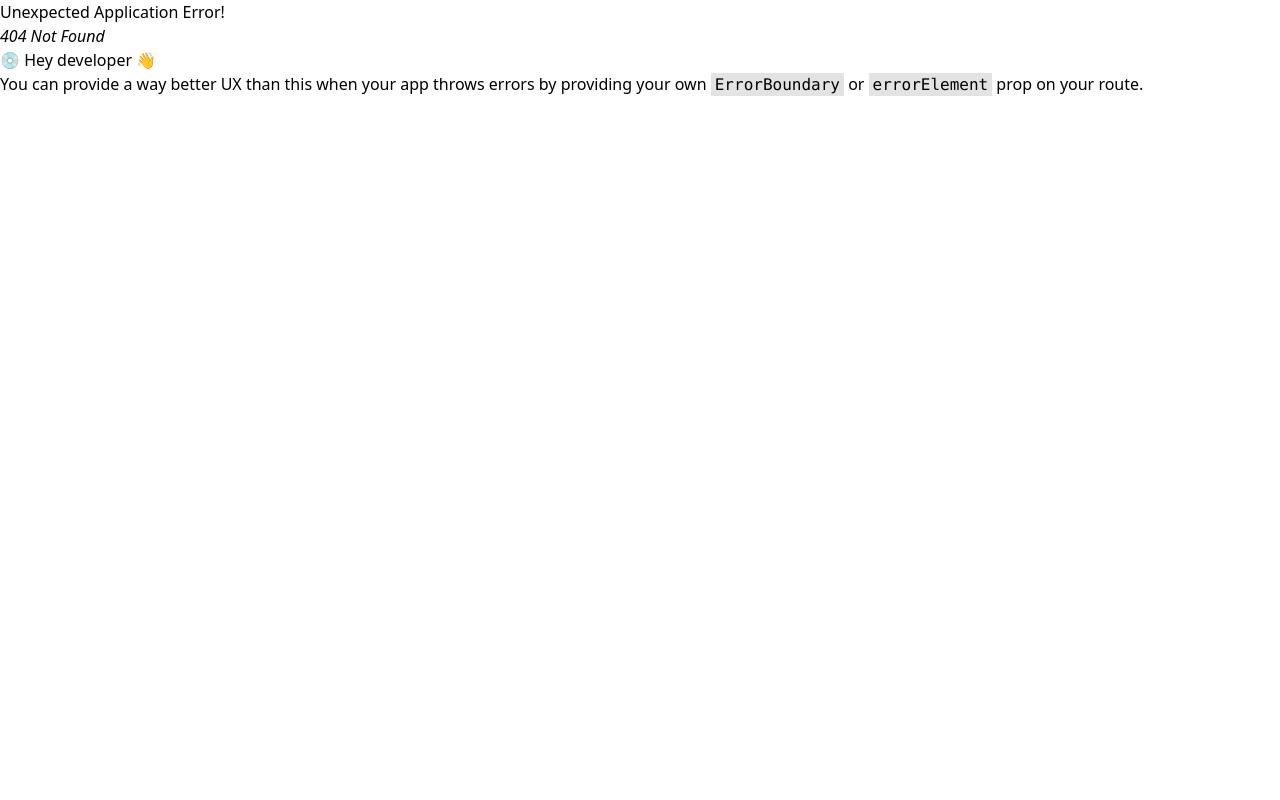
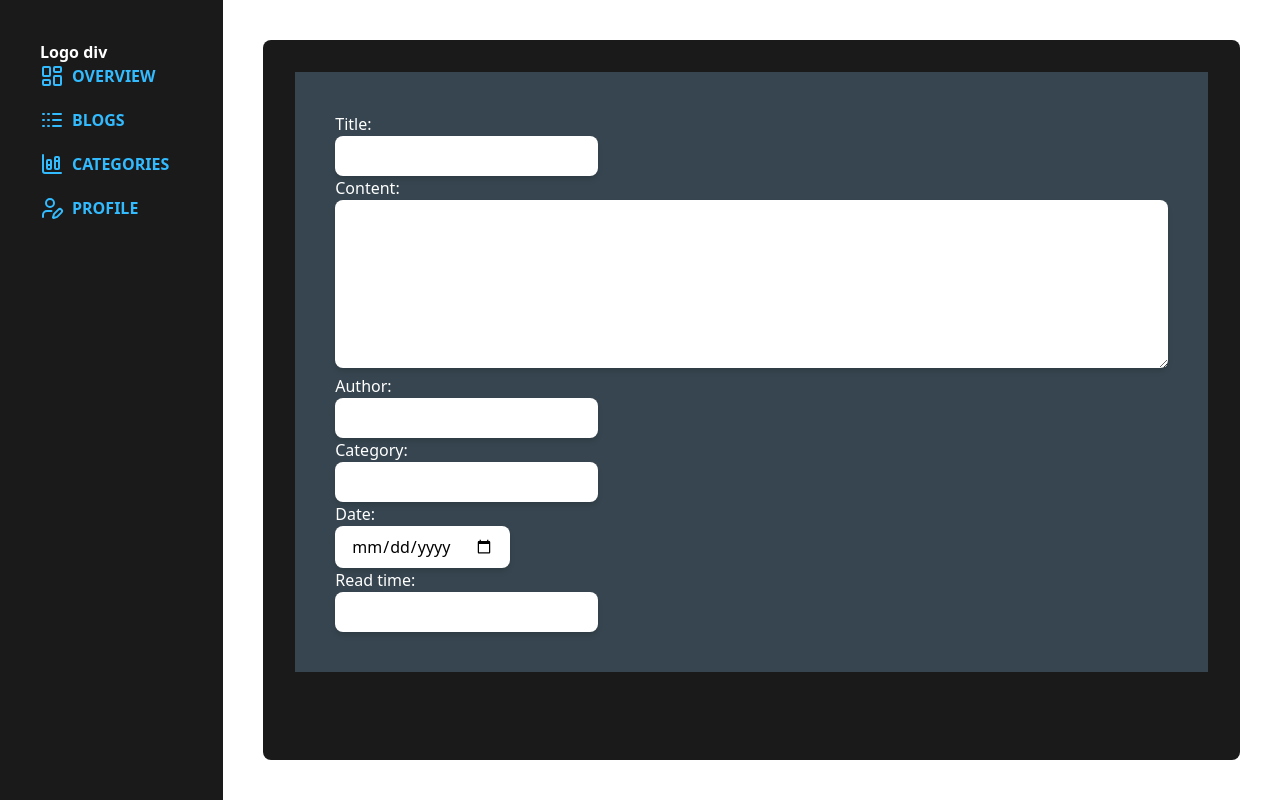
Before and after one commit to StaeyKay/blog, a React (Vite) app: page /dashboard/blogs/addBlog in a window 1280 px wide. Before the commit this address had no page. Built offline with nearby package versions, Linux system fonts and the light colour scheme.

Commit message:
Modified the dashboard

```diff
--- a/src/components/sidebar.jsx
+++ b/src/components/sidebar.jsx
@@ -1,27 +1,23 @@
-import React from 'react'
-import { NavLink } from 'react-router-dom'
-import K from '../constants'
+import React from "react";
+import { NavLink } from "react-router-dom";
+import K from "../constants";
 
 const Sidebar = () => {
   return (
-    <div className='bg-[#ffff00] min-h-screen w-64'>
+    <div className="bg-[#1a1a1a] min-h-screen w-64 text-white font-bold p-10">
       <div>Logo div</div>
-      <div className='flex flex-col gap-5'>
-        {
-            K.DASHBOARDLINKS.map((item, index) => (
-                <NavLink
-                to ={item.path}
-                key={index}>
-                <span>{item.icon}</span>
-             <span>{item.name}</span>
+      <div className="flex flex-col gap-5 text-[#33bbff]">
+        {K.DASHBOARDLINKS.map((item, index) => (
+          <NavLink to={item.path} key={index}>
+            <div className="flex gap-2 hover:bg-[#36454F] hover:p-2 hover:rounded-md">
+              <span>{item.icon}</span>
+              <span>{item.name}</span>
+            </div>
+          </NavLink>
+        ))}
+      </div>
+    </div>
+  );
+};
 
-                </NavLink>
-
-            ))
-        }
-    </div>
-    </div>
-  )
-}
-
-export default Sidebar
+export default Sidebar;
--- a/src/constants/index.jsx
+++ b/src/constants/index.jsx
@@ -1,4 +1,4 @@
-import { LayoutDashboard } from "lucide-react";
+import { ChartColumnStacked, LayoutDashboard, Logs, UserPen } from "lucide-react";
 
 const K = {
     NAVLINKS: [
@@ -43,10 +43,17 @@ const K = {
             path: "/dashboard"
         },
         {
+            icon: <Logs/>,
             name: "BLOGS",
             path: "/dashboard/blogs"
         },
         {
+            icon: <ChartColumnStacked/>,
+            name: "CATEGORIES",
+            path: "/dashboard/categories"
+        },
+        {
+            icon: <UserPen/>,
             name: "PROFILE",
             path: "/dashboard/profile"
         }
--- /dev/null
+++ b/src/pages/dasboard/pages/addBlog.jsx
@@ -0,0 +1,59 @@
+import React from "react";
+
+const AddBlog = () => {
+  return (
+    <div className="p-10 w-full">
+      <div className="bg-[#1a1a1a] text-white rounded-lg p-8 h-full space-y-4 items-center">
+        <form action="" className="bg-[#36454F] p-10">
+          <label htmlFor="" className="block">
+            Title:
+          </label>
+          <input
+            type="text"
+            className="shadow-md border-none rounded-lg px-4 py-2 outline-none text-black"
+          />
+          <label htmlFor="" className="block">
+            Content:
+          </label>
+          <textarea
+            id="message"
+            rows="6"
+            className="shadow-md border-none rounded-lg px-4 py-3 outline-none w-full text-black"
+          ></textarea>
+          <label htmlFor="" className="block">
+            Author:
+          </label>
+          <input
+            type="text"
+            className="shadow-md border-none rounded-lg px-4 py-2 outline-none text-black"
+          />
+          <label htmlFor="" className="block">
+            Category:
+          </label>
+          <input
+            type="text"
+            className="shadow-md border-none rounded-lg px-4 py-2 outline-none text-black"
+          />
+          <label htmlFor="" className="block">
+            Date:
+          </label>
+          <input
+            type="date"
+            name=""
+            id=""
+            className="shadow-md border-none rounded-lg px-4 py-2 outline-none text-black"
+          />
+          <label htmlFor="" className="block">
+            Read time:
+          </label>
+          <input
+            type="text"
+            className="shadow-md border-none rounded-lg px-4 py-2 outline-none text-black"
+          />
+        </form>
+      </div>
+    </div>
+  );
+};
+
+export default AddBlog;
--- a/src/pages/dasboard/pages/blog.jsx
+++ b/src/pages/dasboard/pages/blog.jsx
@@ -1,9 +1,124 @@
-import React from 'react'
+import { Plus, X } from "lucide-react";
+import React, { useState } from "react";
+import { useNavigate } from "react-router-dom";
 
 const Blog = () => {
+  const [showForm, setShowForm] = useState(false);
+  const navigate = useNavigate();
+
+  const toggleForm = () => {
+    setShowForm(!showForm);
+  };
+
+  const handleForm = (e) => {
+    e.preventDefault()
+  }
+
   return (
-    <div> This is my Blog</div>
-  )
-}
+    <div className="p-10 w-full">
+      <div className="bg-[#1a1a1a] text-white rounded-lg p-8 h-full flex flex-col space-y-4 items-center">
+        <h1 className="text-[#33bbff] font-bold text-2xl">Blogs</h1>
+        <p className="text-xl">Manage and add your blogs here</p>
+        <div className=" text-black text-lg">
+          <button
+            className="bg-[#33bbff] rounded-lg px-5 py-1 flex items-center gap-3"
+            onClick={toggleForm}
+          >
+            {showForm ? <X size={20} /> : <Plus size={20} />}
+            {showForm ? "Cancel" : "Add New Blog"}
+          </button>
+        </div>
 
-export default Blog
+        {showForm && (
+          <div className="p-10 md:w-full">
+            <div className="bg-[#1a1a1a] text-white rounded-lg p-8 h-full space-y-4 items-center">
+              <form action="" onSubmit={handleForm} className="bg-[#36454F] p-10 space-y-2">
+                <label htmlFor="" className="block">
+                  Title:
+                </label>
+                <input
+                  type="text"
+                  className="shadow-md rounded-lg px-4 py-2 outline-none text-black"
+                />
+                <label htmlFor="" className="block">
+                  Content:
+                </label>
+                <textarea
+                  id="message"
+                  rows="6"
+                  className="shadow-md border-none rounded-lg px-4 py-3 outline-none w-full text-black"
+                ></textarea>
+                <label htmlFor="" className="block">
+                  Author:
+                </label>
+                <input
+                  type="text"
+                  className="shadow-md border-none rounded-lg px-4 py-2 outline-none text-black"
+                />
+                <label htmlFor="" className="block">
+                  Category:
+                </label>
+                <input
+                  type="text"
+                  className="shadow-md border-none rounded-lg px-4 py-2 outline-none text-black"
+                />
+                <label htmlFor="" className="block">
+                  Date:
+                </label>
+                <input
+                  type="date"
+                  name=""
+                  id=""
+                  className="shadow-md border-none rounded-lg px-4 py-2 outline-none text-black"
+                />
+                <label htmlFor="" className="block">
+                  Read time:
+                </label>
+                <input
+                  type="text"
+                  className="shadow-md border-none rounded-lg px-4 py-2 outline-none text-black"
+                />
+                <button
+                  type="submit"
+                  className="bg-[#33bbff] rounded-lg px-4 py-1 flex items-center gap-2 text-black"
+                >
+                  <Plus />
+                  Add Blog
+                </button>
+              </form>
+            </div>
+          </div>
+        )}
+
+        <div className="space-y-5 w-full">
+          <div className="bg-[#36454F] rounded-md text-white p-6">
+            <h3>News Needs to Meet Its Audiences Where They Are</h3>
+            <p className="mt-2 line-clamp-3 text-sm/relaxed">
+              Lorem ipsum dolor sit amet, consectetur adipisicing elit...
+            </p>
+            <p className="text-sm mt-2">Dave Rogers in Politics</p>
+            <p className="text-sm mt-1">June 14 • 3 min read</p>
+          </div>
+          <div className="bg-[#36454F] rounded-md text-white p-6">
+            <h3>News Needs to Meet Its Audiences Where They Are</h3>
+            <p className="mt-2 line-clamp-3 text-sm/relaxed">
+              Lorem ipsum dolor sit amet, consectetur adipisicing elit...
+            </p>
+            <p className="text-sm mt-2">Dave Rogers in Politics</p>
+            <p className="text-sm mt-1">June 14 • 3 min read</p>
+          </div>
+          <div className="bg-[#36454F] rounded-md text-white p-6">
+            <h3>News Needs to Meet Its Audiences Where They Are</h3>
+            <p className="mt-2 line-clamp-3 text-sm/relaxed">
+              Lorem ipsum dolor sit amet, consectetur adipisicing elit...
+            </p>
+            <p className="text-sm mt-2">Dave Rogers in Politics</p>
+            <p className="text-sm mt-1">June 14 • 3 min read</p>
+          </div>
+        </div>
+      </div>
+    </div>
+  );
+};
+
+export default Blog;
--- /dev/null
+++ b/src/pages/dasboard/pages/dashboardCategories.jsx
@@ -0,0 +1,9 @@
+import React from 'react'
+
+const DashboardCategories = () => {
+  return (
+    <div>This is my dashboard categories</div>
+  )
+}
+
+export default DashboardCategories
--- a/src/pages/dasboard/pages/overview.jsx
+++ b/src/pages/dasboard/pages/overview.jsx
@@ -1,9 +1,13 @@
+import { ChartNoAxesCombined } from 'lucide-react'
 import React from 'react'
 
 const Overview = () => {
   return (
-    <div>
-        Overview
+    <div className='p-10'>
+        <div className='bg-[#1a1a1a] rounded-lg w-[300px] h-[200px] p-5 flex flex-col items-center'>
+          <h1 className='text-white font-semibold'>Welcome to your dasboard</h1>
+          <ChartNoAxesCombined size={100} className='text-white'/>
+        </div>
     </div>
   )
 }
```
Also changed, not shown: src/App.jsx (+10 -0 lines).
